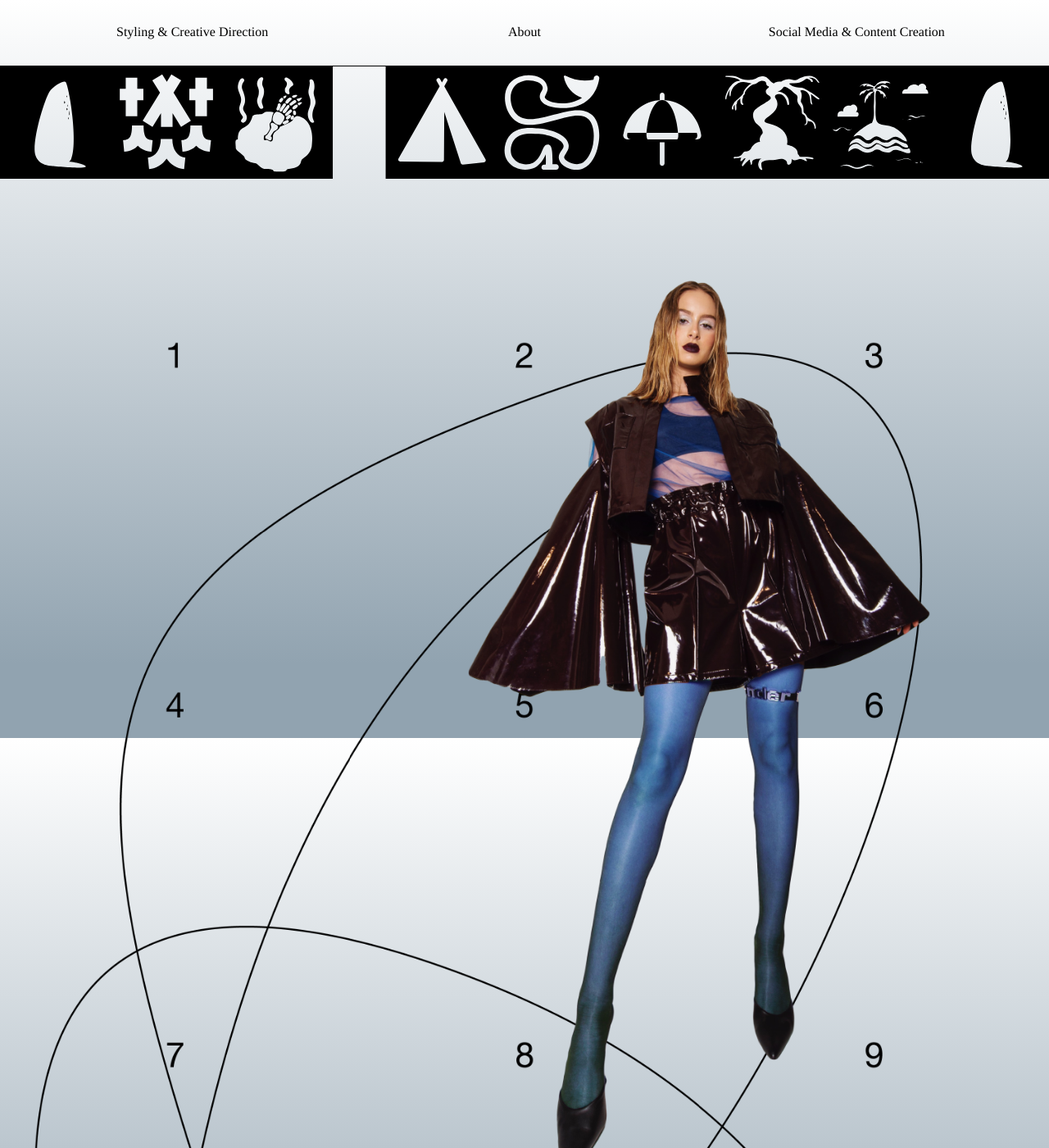
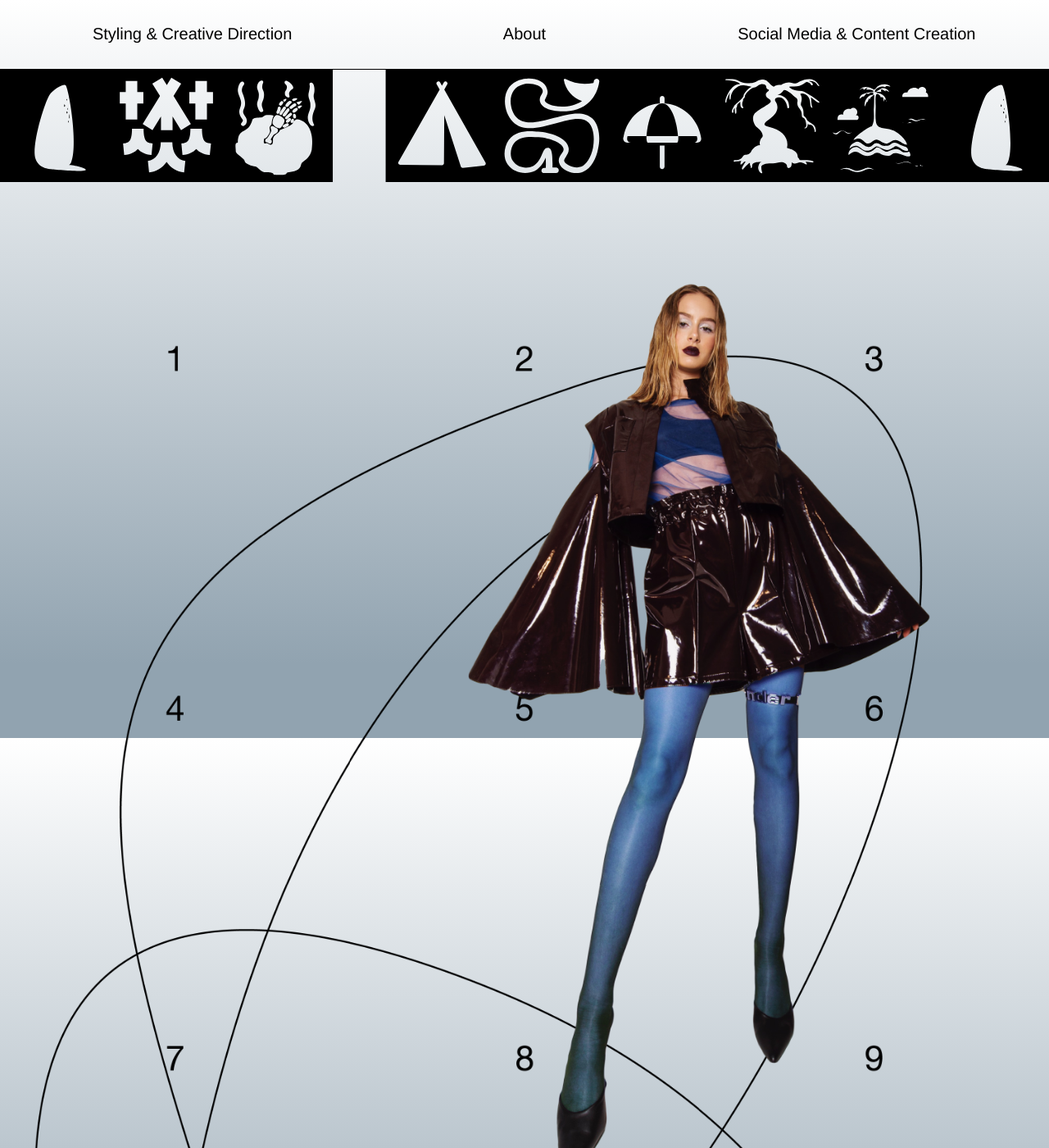
Before and after one commit to basharalidreesi/lab, a Jekyll site: the page built from index.md, in a window 1280 px wide and 1400 px high. Shown: the whole window at 82% size. Built offline with Jekyll 4.4.1, drawn with Linux system fonts in a browser that asks for light colours.

Commit message:
Update style.css

```diff
--- a/assets/css/style.css
+++ b/assets/css/style.css
@@ -62,6 +62,20 @@
 */
 .--text_align_center {
 	text-align: center;
+}
+.--standard_text_styling {
+	font-family: "Helvetica Neue", "Helvetica", "Arial", sans-serif;
+	font-weight: 200;
+	font-size: var(--font_size);
+}
+.--text_styling_1 {
+	font-size: 1.25em;
+}
+.--text_styling_2 {
+	font-size: 1.5em;
+}
+.--text_styling_3 {
+	font-size: 2em;
 }
 .--padding_bottom_universal_answer_single {
 	padding-bottom: calc(var(--universal_answer) * var(--universal_answer_multiplier) / 2);
```
